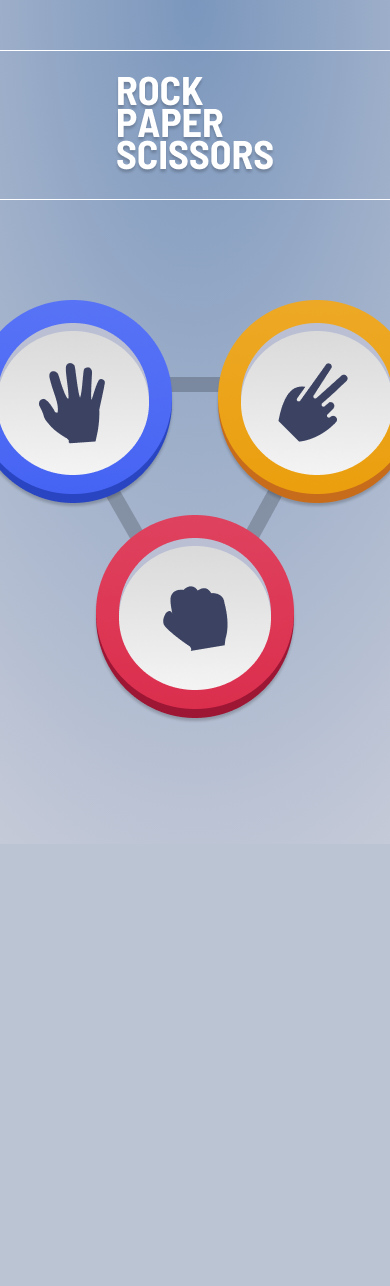
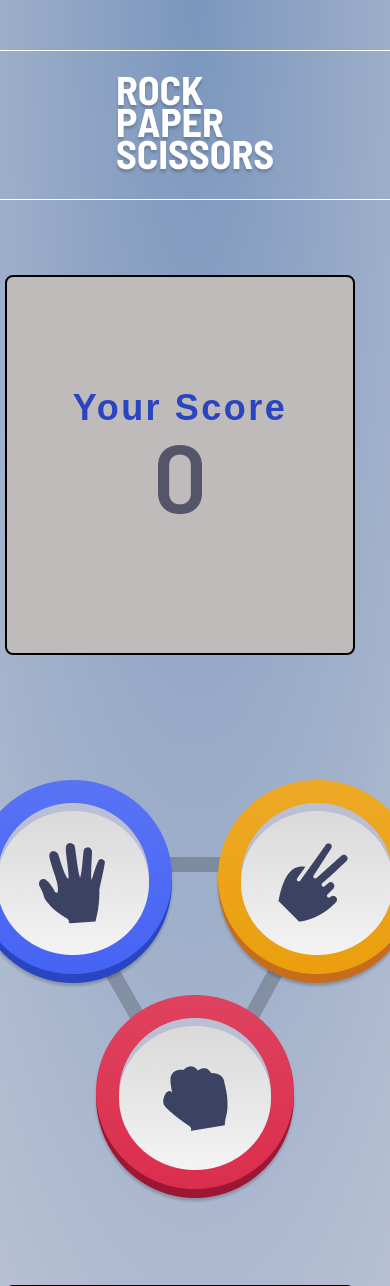
Before and after one commit to Umut-Schweiz/gameRockPaperScissors, a PHP site: page / in a window 390 px wide; the page is wider, and only the part inside the window is pictured. Shown: the top 1286 px of that part. Before the commit the page ends 722 px from the top of that part, so only its background shows below. Run offline with PHP 8.4, Linux system fonts and the light colour scheme; some libraries are stand-ins or nearby versions.

Commit message:
the game was completed responsively

```diff
--- a/style.css
+++ b/style.css
@@ -238,3 +238,23 @@
   font-size: 45px;
   color: white;
 }
+
+@media only screen and (max-width: 768px) {
+
+  .wrapper {
+    width: 100vw;
+    height: auto;
+  }
+
+  .game-area {
+    flex-direction: column;
+  }
+
+  .contest {
+    flex-direction: column;
+  }
+
+
+
+
+}
```
